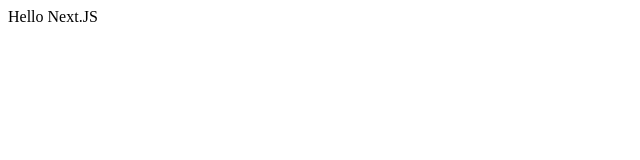
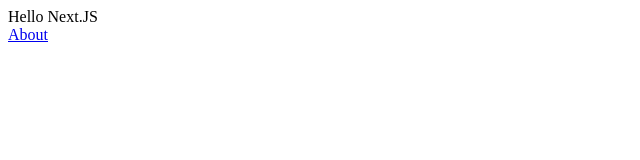
Before and after one commit to dvnnorth/nextjs-crashcourse, a Next.js app: page / in a window 1280 px wide. Shown: the top 160 px of the page, without its empty margins (0-640 px from the left). Built offline with nearby package versions, Linux system fonts and the light colour scheme.

Commit message:
Added link to about page on index

```diff
--- a/pages/index.js
+++ b/pages/index.js
@@ -1 +1,8 @@
-export default () => <div>Hello Next.JS</div>;
+import Link from 'next/link';
+
+export default () => (
+    <div>
+        <div>Hello Next.JS</div>
+        <Link href='/about'><a>About</a></Link>
+    </div>
+);
```
